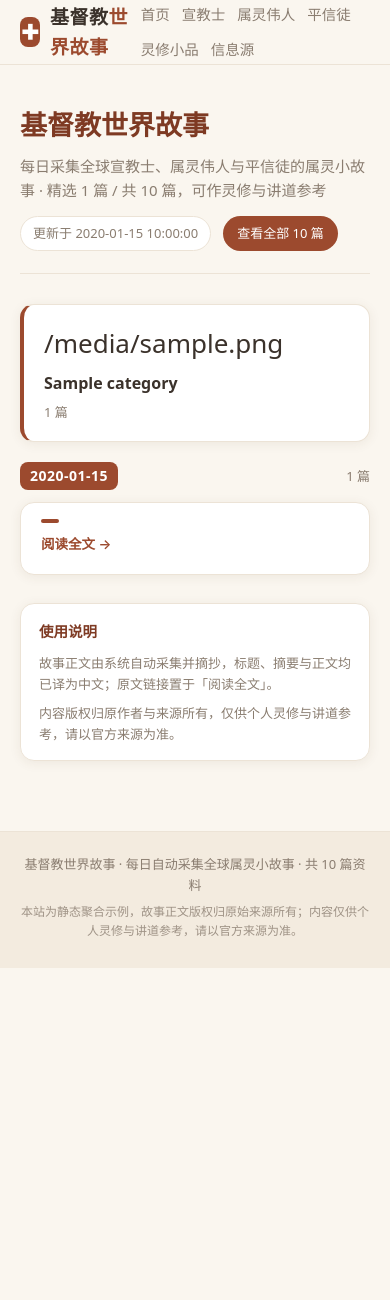
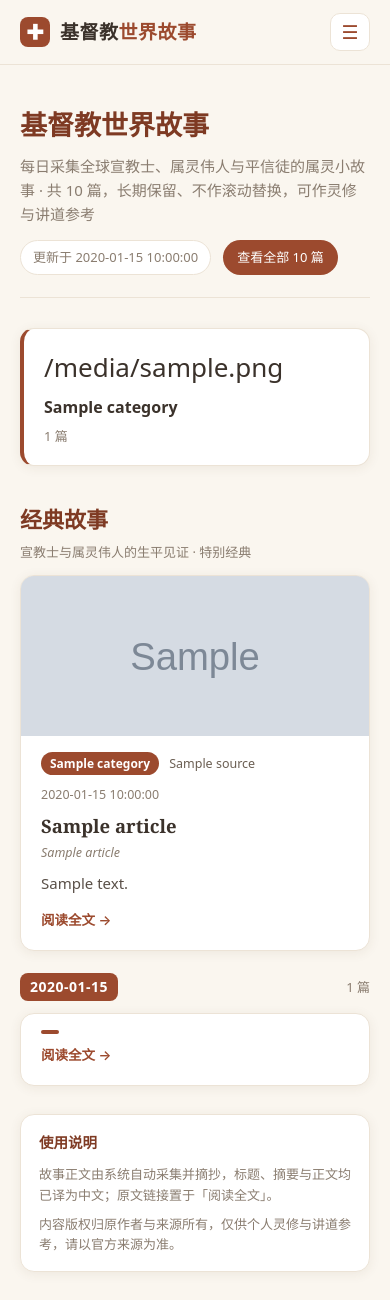
Before and after one commit to jeskuns/Christian-story, a Python web app: template src/generators/templates/index.html in a window 390 px wide. Shown: the top 1300 px of the page. Before the commit the page ends 968 px from the top, so only its background shows below. Run offline with Jinja, Linux system fonts and the light colour scheme; the template is opened without the code that fills it: most values are stand-ins (such as "Sample title", 1, 10 or a date in 2020); grey boxes marked "Sample" are stand-in pictures; some web fonts are replaced.

Commit message:
redesign: 首页全量展示(不滚动) + 经典故事专区 + 手机端汉堡菜单（故事站）

```diff
--- a/site/assets/css/style.css
+++ b/site/assets/css/style.css
@@ -50,6 +50,30 @@ a:hover { color: var(--accent-dark); }
 .main-nav { display: flex; gap: 18px; flex-wrap: wrap; }
 .main-nav a { color: var(--muted); font-weight: 500; font-size: 14.5px; }
 .main-nav a:hover { color: var(--accent); }
+
+/* ---------- 移动端汉堡菜单 ---------- */
+.nav-toggle {
+  display: none; margin-left: auto; border: 1px solid var(--border);
+  background: #fff; color: var(--accent); width: 40px; height: 38px;
+  border-radius: 10px; font-size: 19px; cursor: pointer; line-height: 1;
+}
+@media (max-width: 820px) {
+  .header-inner { flex-wrap: nowrap; }
+  .nav-toggle { display: block; }
+  .main-nav {
+    display: none; position: absolute; top: 100%; left: 0; right: 0;
+    flex-direction: column; align-items: stretch; gap: 0;
+    background: #fff; border-bottom: 1px solid var(--border);
+    box-shadow: 0 8px 24px rgba(0,0,0,.08); padding: 6px 10px 12px; z-index: 30;
+  }
+  .main-nav.open { display: flex; }
+  .main-nav a { padding: 11px 12px; border-radius: 10px; font-size: 15px; }
+}
+/* ---------- 经典故事专区 ---------- */
+.classic-section { margin: 30px 0 8px; }
+.classic-section .section-head { margin-bottom: 12px; }
+.classic-section h2 { font-family: "Noto Serif SC", Georgia, serif; color: var(--accent-dark); font-size: 22px; margin: 0 0 2px; }
+.classic-section .sub { color: var(--muted); font-size: 13px; }
 
 /* ---------- Hero ---------- */
 .hero {
--- a/site/assets/js/main.js
+++ b/site/assets/js/main.js
@@ -1,3 +1,20 @@
+// 移动端汉堡菜单
+(function () {
+  var navToggle = document.getElementById("navToggle");
+  var mainNav = document.getElementById("mainNav");
+  if (!navToggle || !mainNav) return;
+  navToggle.addEventListener("click", function () {
+    var open = mainNav.classList.toggle("open");
+    navToggle.setAttribute("aria-expanded", open ? "true" : "false");
+  });
+  mainNav.addEventListener("click", function (e) {
+    if (e.target && e.target.tagName === "A") {
+      mainNav.classList.remove("open");
+      navToggle.setAttribute("aria-expanded", "false");
+    }
+  });
+})();
+
 // 基督教世界故事 · 轻量客户端筛选（分类页 / 全部页）
 document.addEventListener('DOMContentLoaded', function () {
   var input = document.getElementById('filter-input');
--- a/src/generators/templates/base.html
+++ b/src/generators/templates/base.html
@@ -17,7 +17,8 @@
         <span class="logo-mark">✚</span>
         <span class="logo-text">基督教<em>世界故事</em></span>
       </a>
-      <nav class="main-nav">
+      <button class="nav-toggle" id="navToggle" aria-label="菜单" aria-expanded="false">☰</button>
+      <nav class="main-nav" id="mainNav">
         <a href="{{ root }}index.html">首页</a>
         <a href="{{ root }}categories/missionary.html">宣教士</a>
         <a href="{{ root }}categories/giant.html">属灵伟人</a>
--- a/src/generators/templates/index.html
+++ b/src/generators/templates/index.html
@@ -5,7 +5,7 @@
 <section class="hero">
   <div class="hero-main">
     <h1>基督教世界故事</h1>
-    <p class="hero-sub">每日采集全球宣教士、属灵伟人与平信徒的属灵小故事 · 精选 {{ featured_count }} 篇 / 共 {{ total }} 篇，可作灵修与讲道参考</p>
+    <p class="hero-sub">每日采集全球宣教士、属灵伟人与平信徒的属灵小故事 · 共 {{ total }} 篇，长期保留、不作滚动替换，可作灵修与讲道参考</p>
   </div>
   <div class="hero-tools">
     <span class="updated-pill">更新于 {{ updated_at }}</span>
@@ -21,6 +21,18 @@
     <span class="cat-count">{{ c.count }} 篇</span>
   </a>
   {% endfor %}
+</section>
+
+<section class="classic-section">
+  <div class="section-head">
+    <h2>经典故事</h2>
+    <span class="sub">宣教士与属灵伟人的生平见证 · 特别经典</span>
+  </div>
+  <div class="story-list">
+    {% for article in classic_items %}
+    {{ story_card(article, category_labels) }}
+    {% endfor %}
+  </div>
 </section>
 
 <div class="home-layout">
```
Also changed, not shown: src/generators/site.py (+10 -3 lines).
